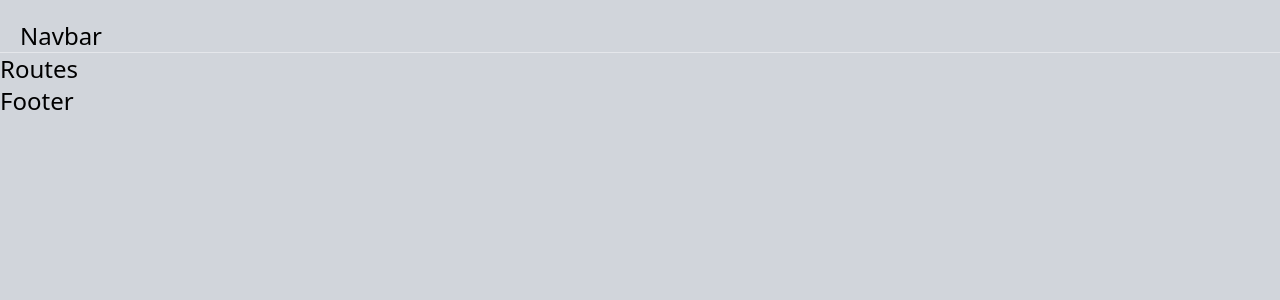
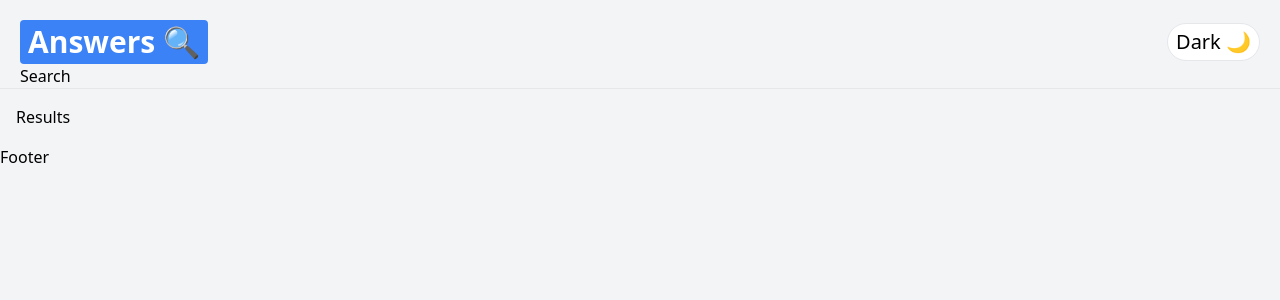
Before and after one commit to lucasmoncada08/Answers, a React (Create React App) app: page /videos in a window 1280 px wide. Shown: the top 300 px of the page. Built offline with nearby package versions, Linux system fonts and the light colour scheme.

Commit message:
New components with heading beginnings

```diff
--- a/package.json
+++ b/package.json
@@ -8,7 +8,11 @@
     "@testing-library/user-event": "^13.5.0",
     "react": "^18.1.0",
     "react-dom": "^18.1.0",
+    "react-loader-spinner": "^5.1.5",
+    "react-player": "^2.10.1",
+    "react-router-dom": "^6.3.0",
     "react-scripts": "5.0.1",
+    "use-debounce": "^8.0.1",
     "web-vitals": "^2.1.4"
   },
   "scripts": {
--- a/src/App.js
+++ b/src/App.js
@@ -2,16 +2,16 @@
 
 import Navbar from './components/Navbar'
 import Footer from './components/Footer'
-import Routes from './components/Routes'
+import RRoutes from './components/RRoutes'
 
 const App = () => {
   const [darkTheme, setDarkTheme] = useState(false)
 
   return (
     <div className={darkTheme ? 'dark': ''}>
-      <div className='text-2xl bg-gray-300 dark:bg-gray-700 dark:text-gray-200 min-h-screen'>
-        <Navbar></Navbar>
-        <Routes></Routes>
+      <div className='bg-gray-100 dark:bg-gray-700 dark:text-gray-200 min-h-screen'>
+        <Navbar darkTheme={darkTheme} setDarkTheme={setDarkTheme}></Navbar>
+        <RRoutes></RRoutes>
         <Footer></Footer>
       </div>
     </div>
--- a/src/components/Navbar.jsx
+++ b/src/components/Navbar.jsx
@@ -1,9 +1,25 @@
 import React from 'react'
+import { Link } from 'react-router-dom'
 
-const Navbar = () => {
+import Search from './Search'
+
+const Navbar = ({ darkTheme, setDarkTheme }) => {
   return (
-    <div className="p-5 pb-0 flex flex-wrap sm:justify-between justify-center items-center border-b dark:border-gray-700">
-        <h1>Navbar</h1>
+    <div className="p-5 pb-0 flex flex-wrap sm:justify-between justify-center items-center border-b dark:border-gray-700 border-gray-200">
+        <div className='flex justify-between items-center space-x-5 w-screen'>
+          <Link to='/'>
+            <p className='text-3xl bg-blue-500 font-bold text-white py-1 px-2 rounded dark:bg-gray-500 dark:text-gray-900'>
+              Answers 🔍
+            </p>
+          </Link>
+          <button
+            type='button' onClick={() => setDarkTheme(!darkTheme)}
+            className='text-xl dark:bg-gray-500 dark:text-gray-900 bg-white border rounded-full px-2 py-1 hover:shadow-lg'
+          >
+            {darkTheme ? 'Light 💡' : 'Dark 🌙'}
+          </button>
+        </div>
+        <Search/>
     </div>
   )
 }
--- /dev/null
+++ b/src/components/RRoutes.jsx
@@ -0,0 +1,20 @@
+import React from 'react'
+import { Routes, Route, Navigate } from 'react-router-dom'
+import Results from './Results'
+
+const RRoutes = () => {
+  return (
+    <div className='p-4'>
+        <Routes>
+            <Route exact path='/' element={<Navigate replace to='/search'/>}/>
+
+            <Route exact path={'/search'} element={<Results/>}/>
+            <Route exact path={'/images'} element={<Results/>}/>
+            <Route exact path={'/news'} element={<Results/>}/>
+            <Route exact path={'/videos'} element={<Results/>}/>
+        </Routes>
+    </div>
+  )
+}
+
+export default RRoutes
--- /dev/null
+++ b/src/components/Results.jsx
@@ -0,0 +1,11 @@
+import React from 'react'
+
+const Results = () => {
+    return (
+        <div>
+            Results
+        </div>
+    )
+}
+
+export default Results
--- a/src/components/Routes.jsx
+++ /dev/null
@@ -1,13 +0,0 @@
-import React from 'react'
-
-const Routes = () => {
-  return (
-    <div>
-        <h1>
-            Routes
-        </h1>
-    </div>
-  )
-}
-
-export default Routes
--- /dev/null
+++ b/src/components/Search.jsx
@@ -0,0 +1,9 @@
+import React from 'react'
+
+const Search = () => {
+    return (
+        <div>Search</div>
+    )
+}
+
+export default Search
--- a/src/index.js
+++ b/src/index.js
@@ -1,5 +1,6 @@
 import React from 'react'
 import ReactDOM from 'react-dom/client'
+import { BrowserRouter as Router } from 'react-router-dom'
 
 import App from './App'
 import './index.css'
@@ -9,5 +10,7 @@
 const root = ReactDOM.createRoot(container)
 
 root.render(
-    <App />
+    <Router>
+        <App />
+    </Router>
 )
```
Also changed, not shown: 1 other file (tests, documents, lock files or other folders).
